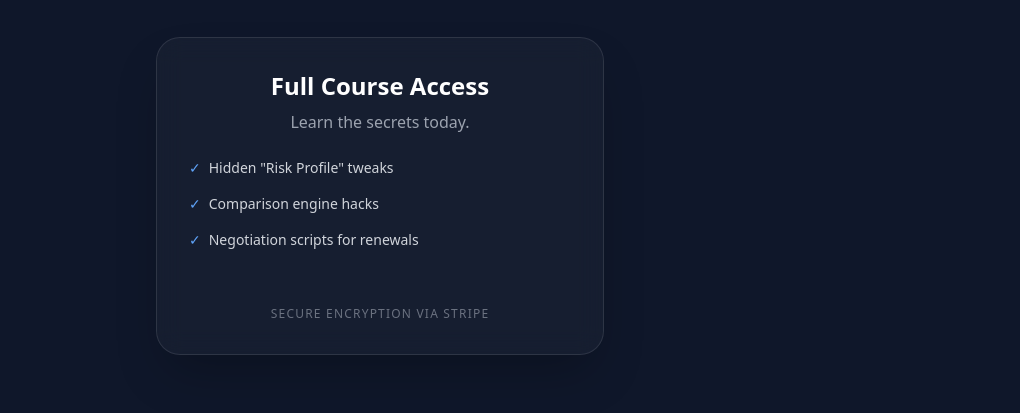
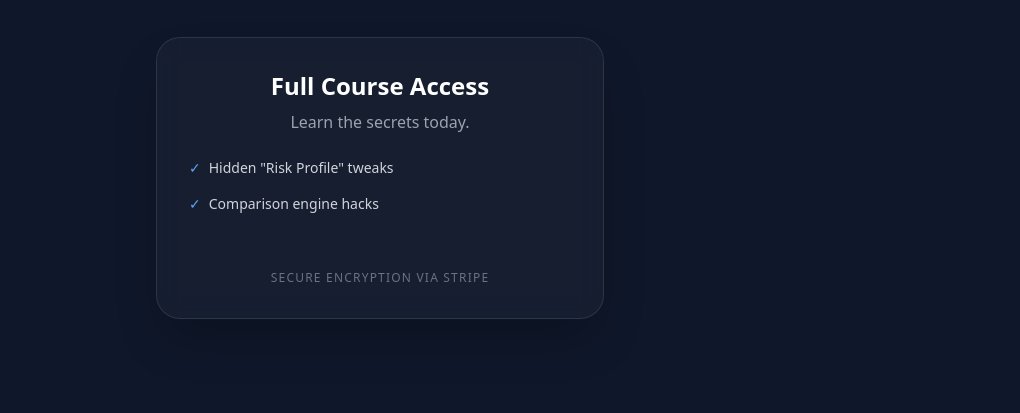
Before and after one commit to angels0001/eqs, a plain HTML site: page index.html in a window 1280 px wide. Shown: the part 307-720 px from the top of the page, without its empty margins (260-1280 px from the left). Drawn offline with nearby package versions, Linux system fonts and the light colour scheme.

```diff
--- a/index.html
+++ b/index.html
@@ -52,9 +52,6 @@
                 <li class="flex items-center">
                     <span class="text-blue-400 mr-2">✓</span> Comparison engine hacks
                 </li>
-                <li class="flex items-center">
-                    <span class="text-blue-400 mr-2">✓</span> Negotiation scripts for renewals
-                </li>
             </ul>
 
             <div class="flex justify-center">
```
